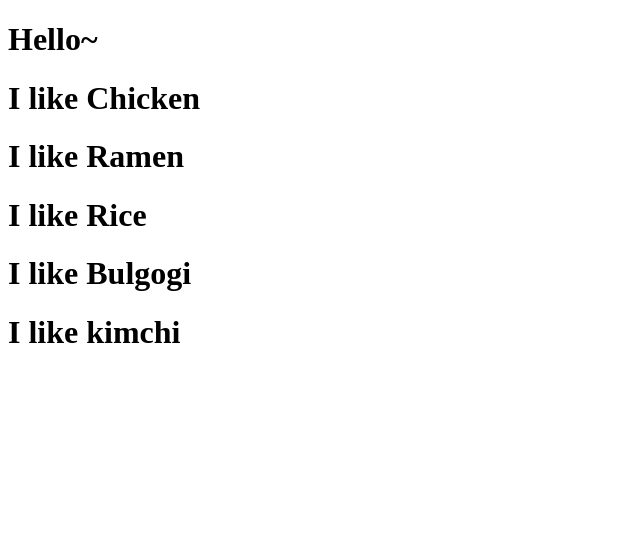
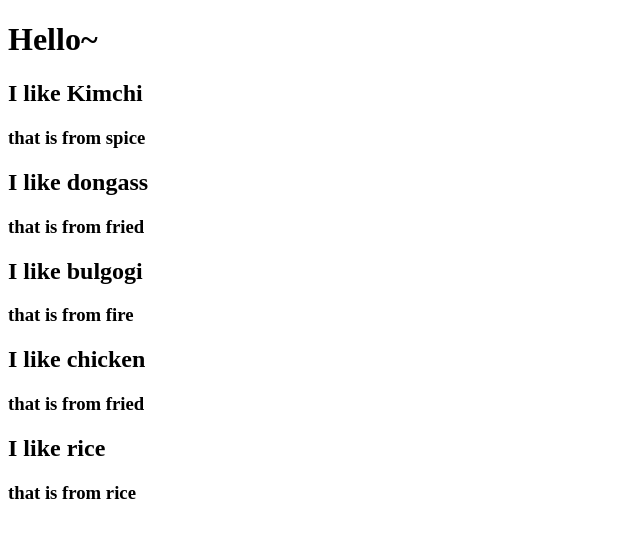
Before and after one commit to A1pe/movie_app_2021, a React (Create React App) app: page / in a window 1280 px wide. Shown: the top 538 px of the page, without its empty margins (0-640 px from the left). Built offline with nearby package versions, Linux system fonts and the light colour scheme.

Commit message:
listened lecture 2.3

```diff
--- a/src/App.js
+++ b/src/App.js
@@ -1,18 +1,29 @@
 import React from "react";
 
-function Food({ fav }) {
-  return <h1>I like { fav }</h1>
+function Food({ name, source }) {
+  return (
+    <div>
+      <h2>I like {name}</h2>
+      <h3>that is from {source}</h3>
+    </div>
+  );
 }
+
+const foodILike = [
+  { name: "Kimchi", source: "spice" },
+  { name: "dongass", source: "fried" },
+  { name: "bulgogi", source: "fire" },
+  { name: "chicken", source: "fried" },
+  { name: "rice", source: "rice" },
+];
 
 function App() {
   return (
     <div>
       <h1>Hello~</h1>
-      <Food fav="Chicken"/>
-      <Food fav="Ramen"/>
-      <Food fav="Rice"/>
-      <Food fav="Bulgogi"/>
-      <Food fav="kimchi"/>
+      {foodILike.map((dish) => (
+        <Food name={dish.name} source={dish.source} />
+      ))}
     </div>
   );
 }
```
